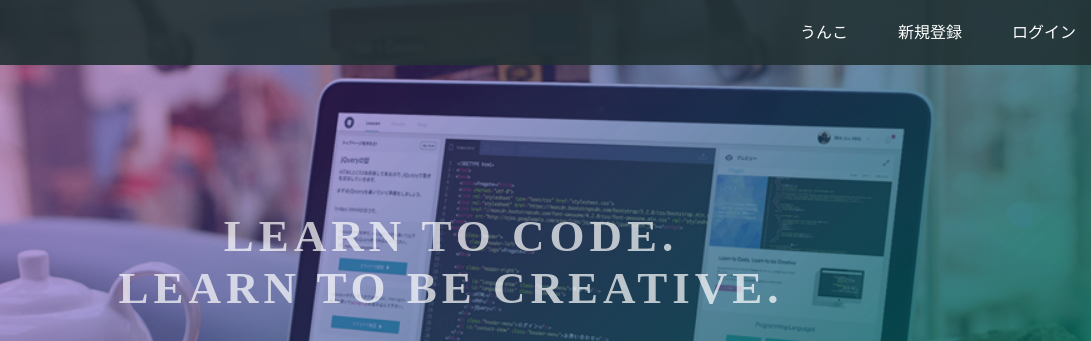
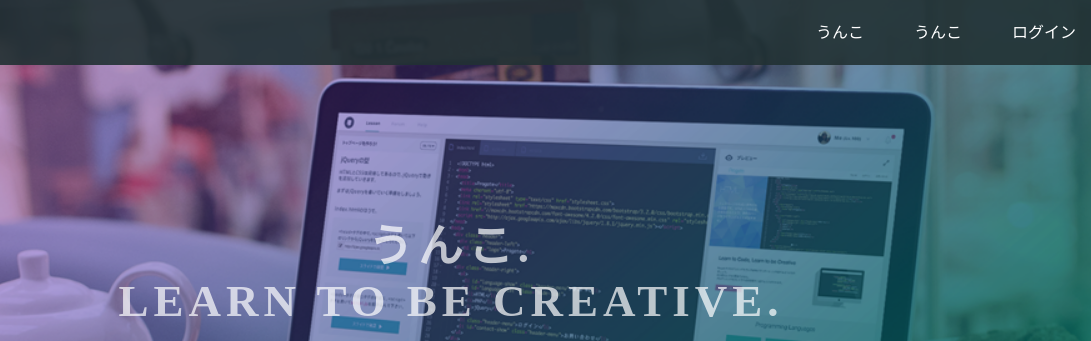
Before and after one commit to sinsondesu/sinsondesu.github.io, a plain HTML site: page index.html in a window 1280 px wide. Shown: the top 341 px of the page, 189-1280 px from the left. Drawn offline with Linux system fonts and the light colour scheme.

Commit message:
Update index.html

```diff
--- a/index.html
+++ b/index.html
@@ -16,14 +16,14 @@
       <span class="fa fa-bars menu-icon"></span>
       <div class="header-right">
         <a href="#">うんこ</a>
-        <a href="#">新規登録</a>
+        <a href="#">うんこ</a>
         <a href="#" class="login">ログイン</a>
       </div>
     </div>
   </header>
   <div class="top-wrapper">
     <div class="container">
-      <h1>LEARN TO CODE.<br>LEARN TO BE CREATIVE.</h1>
+      <h1>うんこ.<br>LEARN TO BE CREATIVE.</h1>
       <p>Progateはオンラインプログラミング学習サービスです。<br>初心者にもやさしいスライドとレッスンで、ウェブサービスを作りながらプログラミングを学んでいきましょう。</p>
       <div class="btn-wrapper">
         <a href="#" class="btn signup">新規登録はこちら</a>
```
